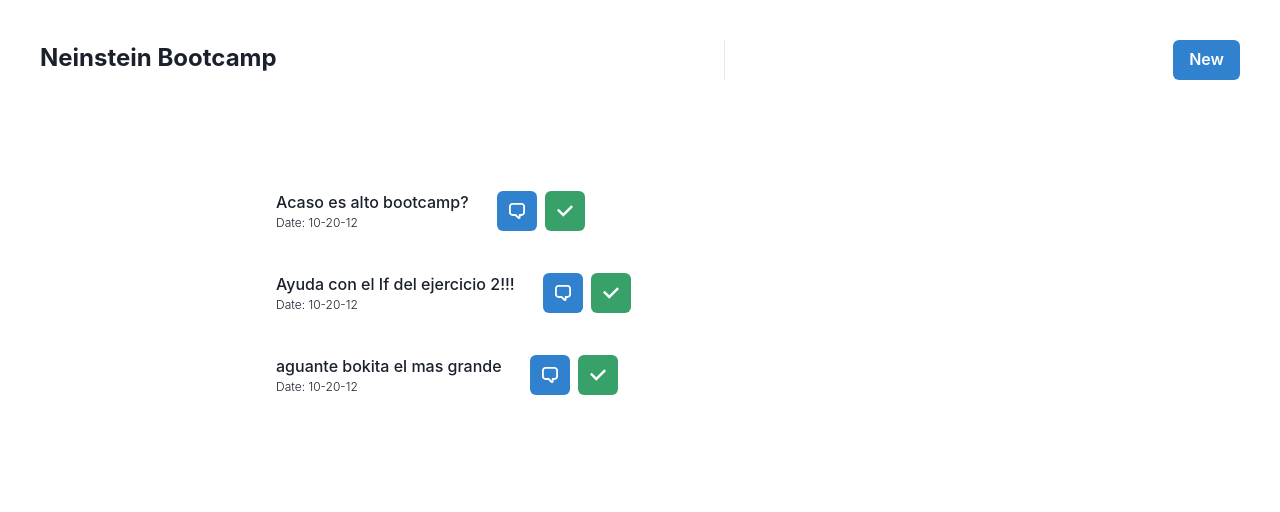
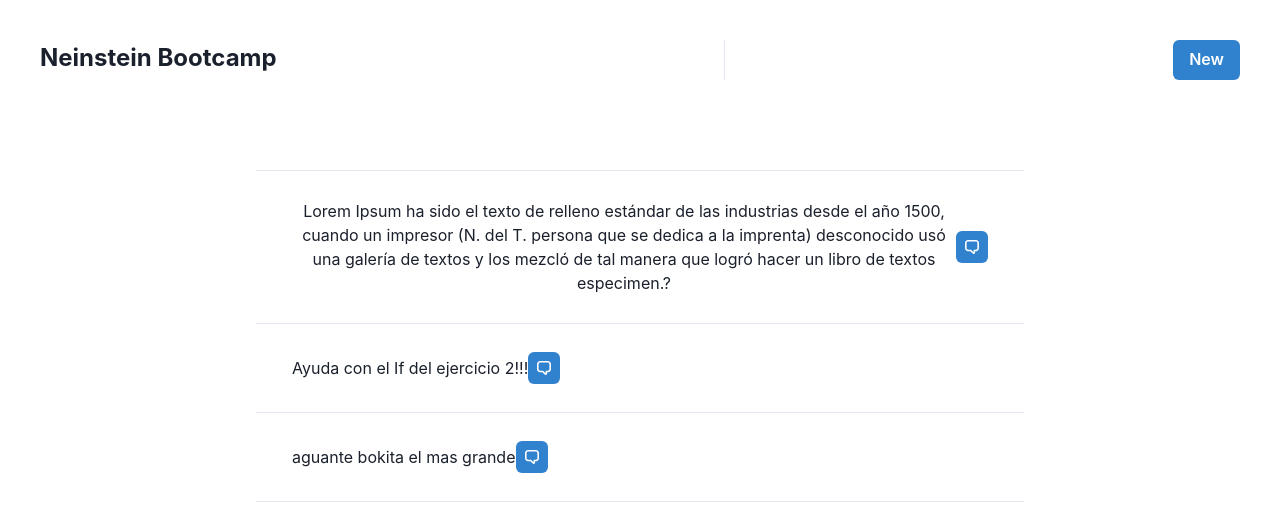
Before and after one commit to agusortola/coderaceBootcamp, a React (Create React App) app: page / in a window 1280 px wide. Shown: the top 512 px of the page. Built offline with nearby package versions, Linux system fonts and the light colour scheme; data requests are answered from the project's data file.

Commit message:
añado acordion

```diff
--- a/data/db.json
+++ b/data/db.json
@@ -1,14 +1,14 @@
 {
     "questions":[
         {
-            "title": "Acaso es alto bootcamp?",
+            "title": "Lorem Ipsum ha sido el texto de relleno estándar de las industrias desde el año 1500, cuando un impresor (N. del T. persona que se dedica a la imprenta) desconocido usó una galería de textos y los mezcló de tal manera que logró hacer un libro de textos especimen.?",
             "category": "lorem ipsum...",
             "id": 1,
             "date": "10-20-12",
             "answers": [
-              "si papurri, alto bootcamp el del nenardo",
-              "no, es una vere",
-              "pero aguante jugar al cs y fumar vela"
+              "Hay muchas variaciones de los pasajes de Lorem Ipsum disponibles, pero la mayoría sufrió alteraciones en alguna manera, ya sea porque se le agregó humor, o palabras aleatorias que no parecen ni un poco creíbles.",
+              "El trozo de texto estándar de Lorem Ipsum usado desde el año 1500 es reproducido debajo para aquellos interesados. Las secciones 1.10.32 y 1.10.33 de de Finibus Bonorum et Maloru por Cicero son también reproducidas en su forma original exacta, acompañadas por versiones en Inglés de la traducción realizada en 1914 por H. Rackham.",
+              "Lorem Ipsum ha sido el texto de relleno estándar de las industrias desde el año 1500, cuando un impresor (N. del T. persona que se dedica a la imprenta) desconocido usó una galería de textos y los mezcló de tal manera que logró hacer un libro de textos especimen."
             ]
           },
           {
--- a/src/components/DataContext.js
+++ b/src/components/DataContext.js
@@ -8,6 +8,7 @@ export const DataProvider = ({children}) => {
 
     const {data} = useFetch('http://localhost:8000/questions')
 
+
     return(
         <DataContext.Provider value={{data}}>
             {children}
--- a/src/components/List.js
+++ b/src/components/List.js
@@ -4,6 +4,9 @@ import {
   IconButton,
   HStack,
   VStack,
+  Text,
+  Center,
+  Accordion,
 } from "@chakra-ui/react";
 
 import QuestionItem from "./QuestionItem";
@@ -18,34 +21,18 @@ const List = () => {
 
   const {data: questions} = useContext(DataContext)
 
-
   return (
-    <div display="block">
+    <div display= 'block' width='100%'>
+    <Accordion width='100%' >
       {questions && questions.map((question) => (
-        <HStack>
-          <VStack>
             <QuestionItem
               className="question-preview"
               question={question}
               key={question.id}
             />
-          </VStack>
-          <VStack>
-            <HStack>
-              <IconButton
-                colorScheme="blue"
-                aria-label="Search database"
-                icon={<ChatIcon />}
-              />
-              <IconButton
-                colorScheme="green"
-                aria-label="Search database"
-                icon={<CheckIcon />}
-              />
-            </HStack>
-          </VStack>
-        </HStack>
+
       ))}
+    </Accordion>
     </div>
   );
 };
--- a/src/components/QuestionItem.js
+++ b/src/components/QuestionItem.js
@@ -8,16 +8,53 @@ import {
   Button,
   Text,
 } from "@chakra-ui/react";
+import { ChatIcon, CheckIcon } from "@chakra-ui/icons";
+import { IconButton, HStack, VStack } from "@chakra-ui/react";
+import { useState } from "react";
 
 const QuestionItem = ({ question }) => {
-    const handleClick = () => {
-        console.log("Clickeado");
-      };
+  const handleClick = () => {
+    console.log("Clickeado");
+  };
+
+  const [isOpen, setIsOpen] = useState(false);
+  const [isValidated, setIsValidated] = useState(false);
+
   return (
-    <Box flex="0" w='max-content'key={question.id} p={5} onClick={handleClick}>
-            <Text fontSize={16} fontWeight={500}>{ question.title }</Text>
-            <Text fontSize={12} fontWeight={300}>Date: { question.date }</Text>
-    </Box>
+    <AccordionItem
+      flex="1"
+      key={question.id}
+      p={5}
+    >
+      <h2>
+      <AccordionButton>
+
+        {question.title}
+      <IconButton
+          colorScheme="blue"
+          size="sm"
+          aria-label="Search database"
+          icon={<ChatIcon />}
+        />
+      </AccordionButton>
+      </h2>
+
+      {question.answers.map((answer) => {
+          return (
+            <AccordionPanel>
+              <Text fontWeight={isValidated ? 500 : 300}>{answer}</Text>
+              <IconButton
+                onClick={() => setIsValidated(!isValidated)}
+                colorScheme="green"
+                size="xs"
+                aria-label="Search database"
+                icon={<CheckIcon  />}
+              />
+            </AccordionPanel>
+
+          );
+        })}
+        </AccordionItem>
   );
 };
 
```
